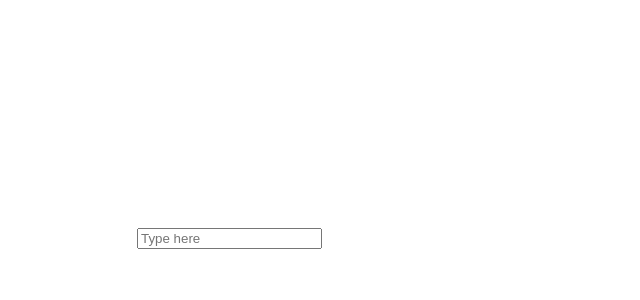
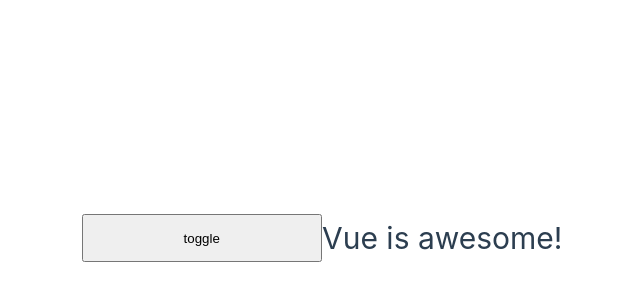
Before and after one commit to alecthibodeau/vue-tutorial, a Vue app: page / in a window 1280 px wide. Shown: the part 162-462 px from the top of the page, without its empty margins (318-958 px from the left). Built offline with nearby package versions, Linux system fonts and the light colour scheme.

Commit message:
Complete Step 6 - Conditional Rendering

```diff
--- a/src/App.vue
+++ b/src/App.vue
@@ -1,10 +1,15 @@
 <script setup lang="ts">
 import { ref } from 'vue';
 
-const text = ref('');
+let awesome = ref(true);
+
+function toggle() {
+  awesome.value = !awesome.value;
+}
 </script>
 
 <template>
-  <input v-model="text" placeholder="Type here">
-  <p>{{ text }}</p>
+  <button @click="toggle">toggle</button>
+  <h1 v-if="awesome">Vue is awesome!</h1>
+  <h1 v-else>Oh no 😢</h1>
 </template>
```
